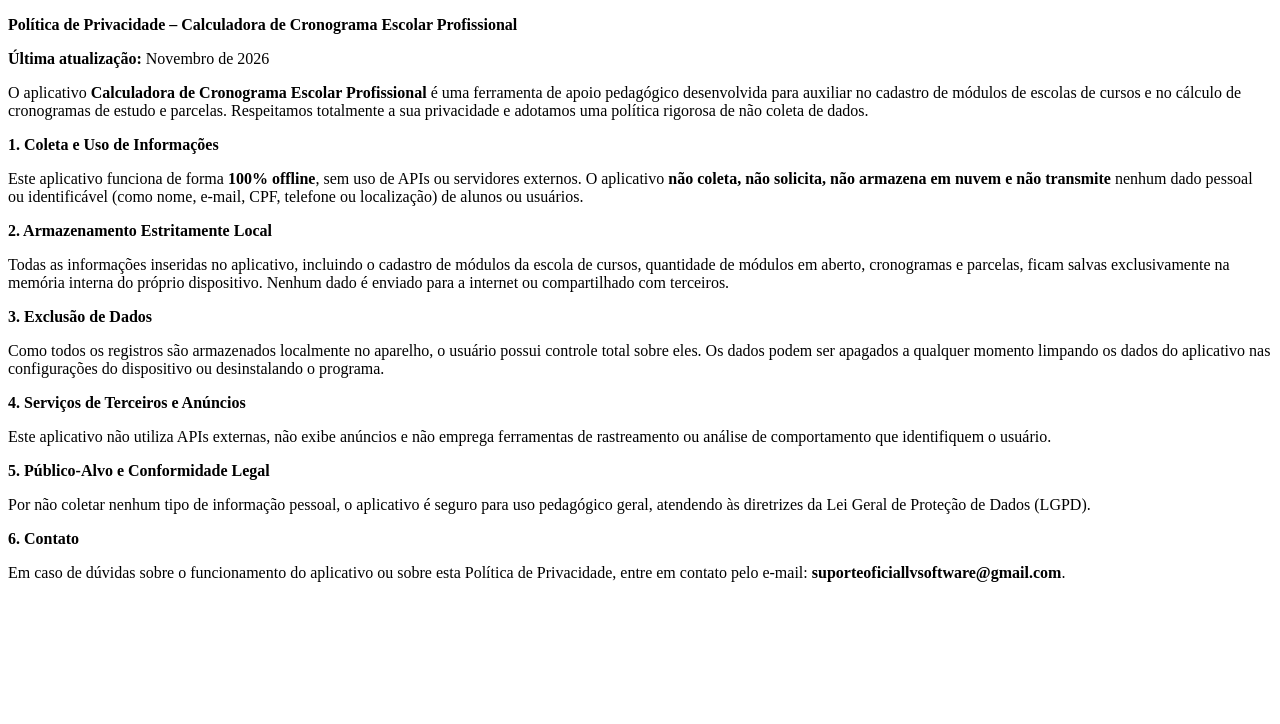
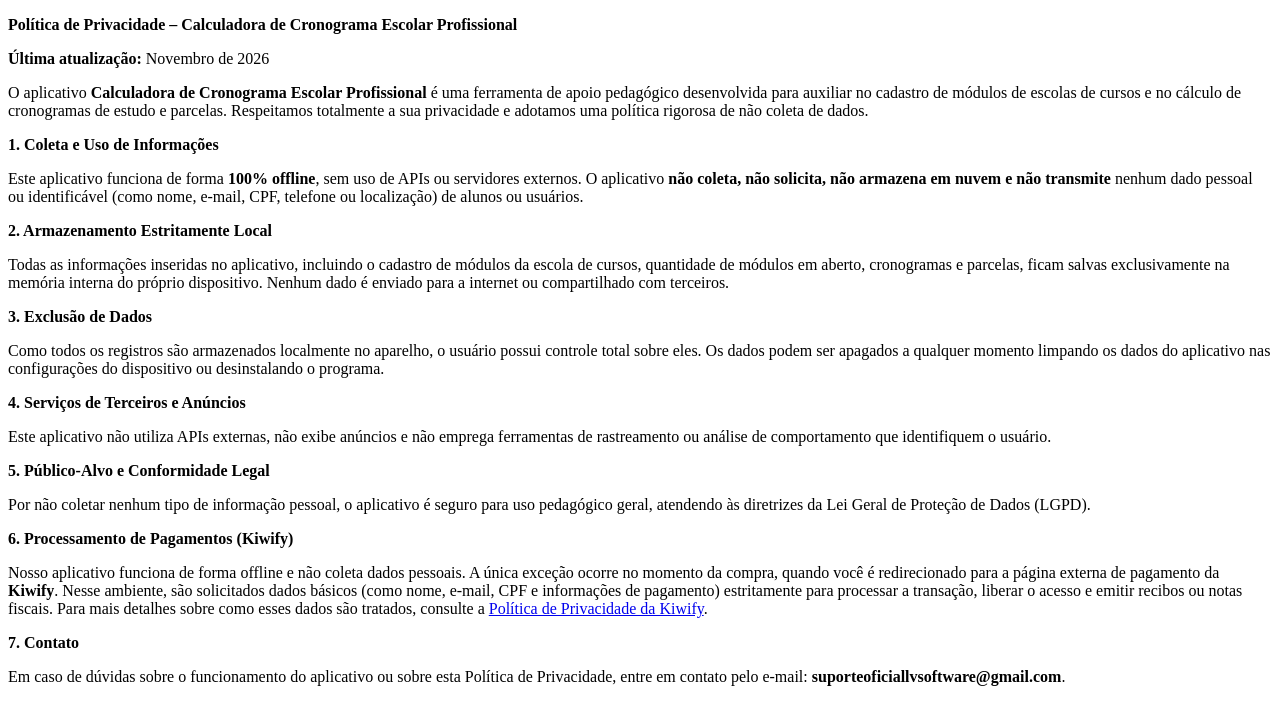
Before and after one commit to lisanvaughtsoftware/politica-privacidade-ptbr, a plain HTML site: page index.html in a window 1280 px wide. Drawn offline with Linux system fonts and the light colour scheme.

Commit message:
Update index.html

```diff
--- a/index.html
+++ b/index.html
@@ -28,7 +28,10 @@
     <p><strong>5. Público-Alvo e Conformidade Legal</strong></p>
     <p>Por não coletar nenhum tipo de informação pessoal, o aplicativo é seguro para uso pedagógico geral, atendendo às diretrizes da Lei Geral de Proteção de Dados (LGPD).</p>
 
-    <p><strong>6. Contato</strong></p>
+    <p><strong>6. Processamento de Pagamentos (Kiwify)</strong></p>
+    <p>Nosso aplicativo funciona de forma offline e não coleta dados pessoais. A única exceção ocorre no momento da compra, quando você é redirecionado para a página externa de pagamento da <strong>Kiwify</strong>. Nesse ambiente, são solicitados dados básicos (como nome, e-mail, CPF e informações de pagamento) estritamente para processar a transação, liberar o acesso e emitir recibos ou notas fiscais. Para mais detalhes sobre como esses dados são tratados, consulte a <a href="https://kiwify.com.br" target="_blank" rel="noopener noreferrer">Política de Privacidade da Kiwify</a>.</p>
+
+    <p><strong>7. Contato</strong></p>
     <p>Em caso de dúvidas sobre o funcionamento do aplicativo ou sobre esta Política de Privacidade, entre em contato pelo e-mail: <strong>suporteoficiallvsoftware@gmail.com</strong>.</p>
 
 </body>
```
